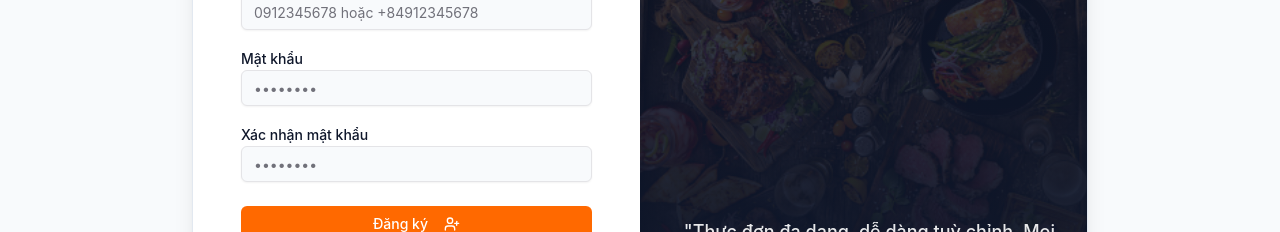
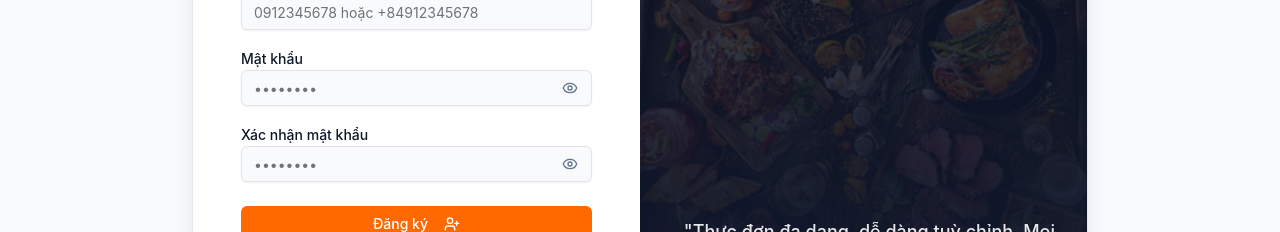
Before and after one commit to nvdung250405/taste-book, a React (Vite) app in the folder frontend/: page /register in a window 1280 px wide. Shown: the part 464-696 px from the top of the page. Built offline with nearby package versions, Linux system fonts and the light colour scheme; no server answers.

Commit message:
feat(fe): add password visibility controls to registration

```diff
--- a/frontend/src/pages/auth/RegisterPage.jsx
+++ b/frontend/src/pages/auth/RegisterPage.jsx
@@ -4,10 +4,12 @@ import { Link, useNavigate } from 'react-router-dom';
 import { Button } from '../../components/ui/button';
 import { Input } from '../../components/ui/input';
 import { toast } from 'sonner';
-import { UtensilsCrossed, UserPlus } from 'lucide-react';
+import { UtensilsCrossed, UserPlus, Eye, EyeOff } from 'lucide-react';
 import { useRegister } from '../../hooks/queries/useAuthQueries';
 
 export default function RegisterPage() {
+  const [showPassword, setShowPassword] = useState(false);
+  const [showConfirmPassword, setShowConfirmPassword] = useState(false);
   const [formData, setFormData] = useState({
     username: '',
     email: '',
@@ -133,28 +135,40 @@ export default function RegisterPage() {
                 <label className="text-sm font-medium leading-none" htmlFor="password">
                   Mật khẩu
                 </label>
+                <div className="relative">
                 <Input
                   id="password"
-                  type="password"
+                  type={showPassword ? 'text' : 'password'}
+                  autoComplete="new-password"
                   placeholder="••••••••"
                   value={formData.password}
                   onChange={handleChange}
-                  className="bg-slate-50 dark:bg-slate-800"
+                  className="bg-slate-50 dark:bg-slate-800 pr-12"
                 />
+                <button type="button" aria-label={showPassword ? 'Ẩn mật khẩu' : 'Hiện mật khẩu'} aria-controls="password" aria-pressed={showPassword} onClick={() => setShowPassword(value => !value)} className="absolute inset-y-0 right-0 flex w-11 items-center justify-center rounded-r-md text-slate-500 hover:text-orange-600 focus-visible:outline-2 focus-visible:outline-orange-500">
+                  {showPassword ? <EyeOff aria-hidden="true" className="size-4" /> : <Eye aria-hidden="true" className="size-4" />}
+                </button>
+                </div>
               </div>
 
               <div className="space-y-2">
                 <label className="text-sm font-medium leading-none" htmlFor="confirmPassword">
                   Xác nhận mật khẩu
                 </label>
+                <div className="relative">
                 <Input
                   id="confirmPassword"
-                  type="password"
+                  type={showConfirmPassword ? 'text' : 'password'}
+                  autoComplete="new-password"
                   placeholder="••••••••"
                   value={formData.confirmPassword}
                   onChange={handleChange}
-                  className="bg-slate-50 dark:bg-slate-800"
+                  className="bg-slate-50 dark:bg-slate-800 pr-12"
                 />
+                <button type="button" aria-label={showConfirmPassword ? 'Ẩn xác nhận mật khẩu' : 'Hiện xác nhận mật khẩu'} aria-controls="confirmPassword" aria-pressed={showConfirmPassword} onClick={() => setShowConfirmPassword(value => !value)} className="absolute inset-y-0 right-0 flex w-11 items-center justify-center rounded-r-md text-slate-500 hover:text-orange-600 focus-visible:outline-2 focus-visible:outline-orange-500">
+                  {showConfirmPassword ? <EyeOff aria-hidden="true" className="size-4" /> : <Eye aria-hidden="true" className="size-4" />}
+                </button>
+                </div>
               </div>
 
               <Button type="submit" className="w-full bg-orange-500 hover:bg-orange-600 text-white mt-2 cursor-pointer" disabled={isLoading}>
```
